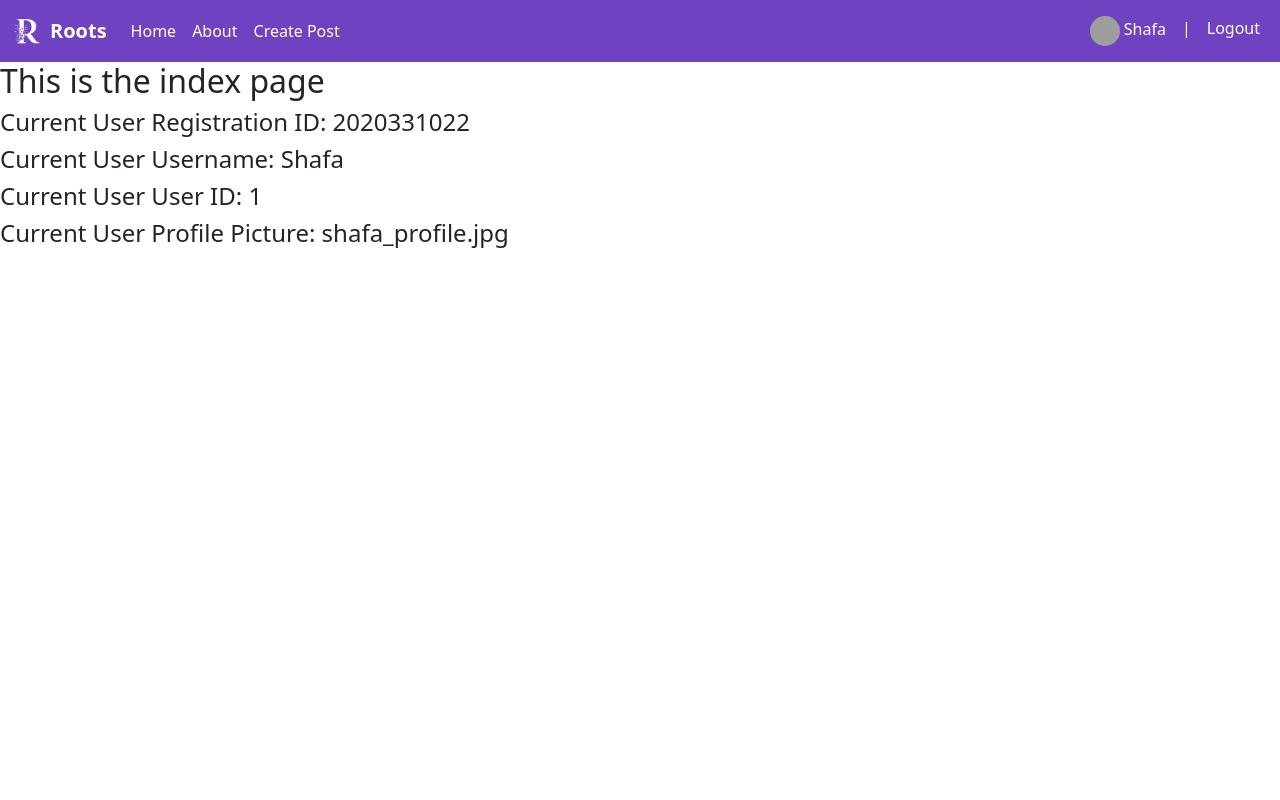
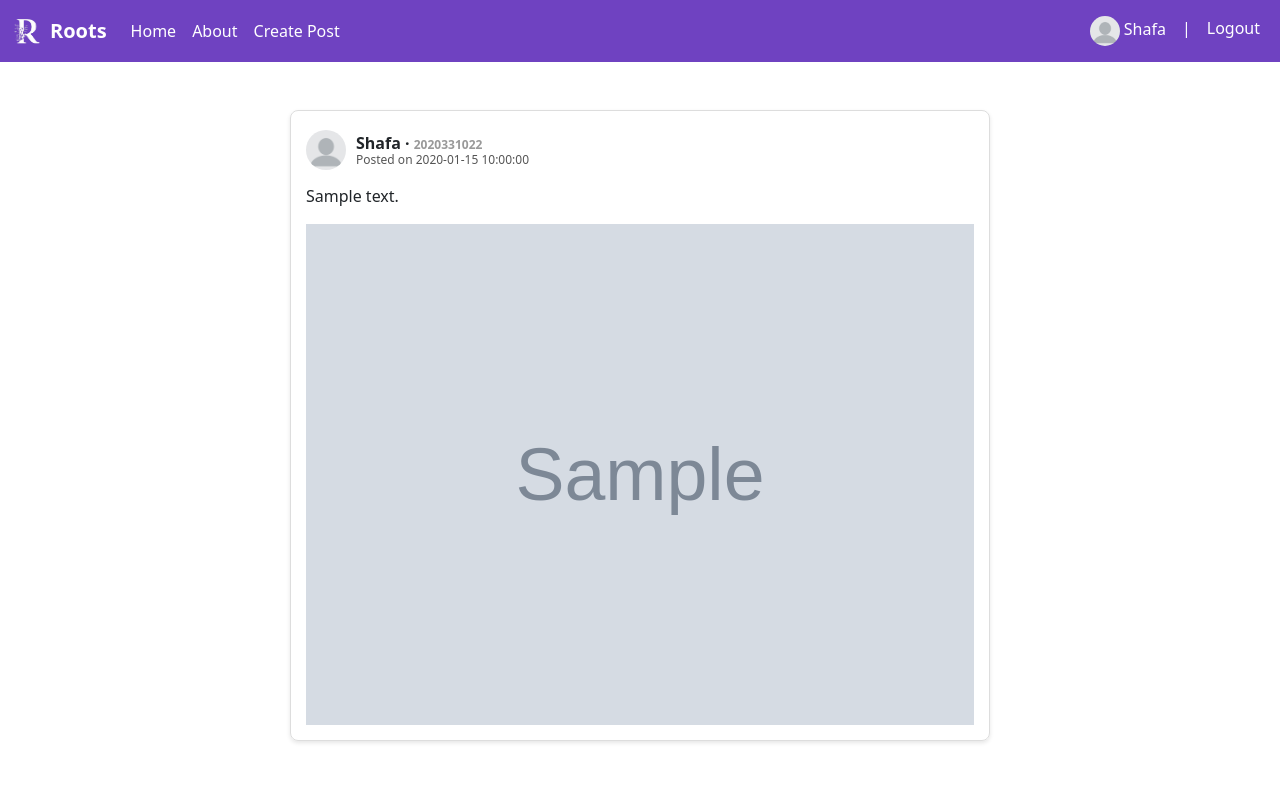
Before and after one commit to ChoncholKumarRay/Roots_SUST_CSE_BLOG, a PHP site: page / in a window 1280 px wide. Run offline with PHP 8.4, Linux system fonts and the light colour scheme; a user stored in the database is signed in; data comes from the database, SQL or seed files in the repository; tables that the repository leaves empty hold one stand-in row (values such as "Sample post"); grey boxes marked "Sample" are stand-in pictures; grey boxes are pictures that could not be loaded.

Commit message:
add view blog post functionalities to the index page

```diff
--- a/css/style.css
+++ b/css/style.css
@@ -130,6 +130,9 @@ img {
 }
 
 .navbar {
+    position: sticky;
+    top: 0;
+    z-index: 1000;
     background-color: #6f42c1;
     color: #fff;
 }
@@ -219,3 +222,59 @@ img {
 
     }
 }
+
+
+.post-card {
+    width: 100%;
+    max-width: 700px;
+    margin: auto;
+    border: 1px solid #ddd;
+    border-radius: 8px;
+    box-shadow: 0 2px 4px rgba(0, 0, 0, 0.1);
+    margin-bottom: 20px;
+}
+
+.post-img {
+    width: 100%;
+    padding: 15px;
+    padding-top: 0px;
+}
+
+.post-text {
+    padding-left: 15px;
+    padding-right: 15px;
+}
+
+
+.post-profile-section {
+    display: flex;
+    align-items: center;
+    padding-top: 10px;
+    padding-left: 15px;
+    padding-bottom: 5px;
+}
+
+.post-profile-section-img {
+    width: 40px;
+    height: 40px;
+    border-radius: 50%;
+    margin-right: 10px;
+}
+
+.post-profile-section .post-profile-info {
+    display: flex;
+    flex-direction: column;
+}
+
+.post-profile-section .post-profile-name {
+    padding-top: 10px;
+    font-weight: bold;
+    margin-bottom: -4px;
+    /* margin-top: -5px; */
+}
+
+.post-profile-section .post-profile-time {
+    font-size: 0.75em;
+    color: #555;
+    padding-bottom: 10px;
+}
--- /dev/null
+++ b/include/functions.inc.php
@@ -0,0 +1,30 @@
+<?php
+
+//Get All Post
+function getAllPost($pdo)
+{
+    $query = "SELECT * FROM post ORDER BY created_at DESC;";
+    $statement = $pdo->prepare($query);
+    $statement->execute();
+
+    if ($statement->rowCount() > 0) {
+        $posts = $statement->fetchAll();
+        return $posts;
+    } else {
+        return 0;
+    }
+}
+
+function getCreatorInfo($pdo, $user_id)
+{
+    $query = "SELECT * FROM users WHERE user_id = $user_id;";
+    $statement = $pdo->prepare($query);
+    $statement->execute();
+
+    if ($statement->rowCount() > 0) {
+        $creator = $statement->fetch();
+        return $creator;
+    } else {
+        return 0;
+    }
+}
--- a/index.php
+++ b/index.php
@@ -33,14 +33,69 @@ if (
         <div class="d-flex flex-column align-items-center justify-content-center">
             <img src="./image/alien.png" alt="Log in to see post" class="shadow m-3 centered-image mb-3">
         </div>
-    <?php } else { ?>
-        <div>
-            <h2>This is the index page</h2>
-            <h4>Current User Registration ID: <?php echo $_SESSION['reg_no'] ?></h4>
-            <h4>Current User Username: <?php echo $_SESSION['username'] ?></h4>
-            <h4>Current User User ID: <?php echo $_SESSION['user_id'] ?></h4>
-            <h4>Current User Profile Picture: <?php echo $_SESSION['profile_picture'] ?></h4>
+    <?php } else {
 
+        include_once './include/db_conn.inc.php';
+        include_once './include/functions.inc.php';
+
+        $posts = getAllPost($pdo);
+    ?>
+        <div class="container mt-5">
+            <div class="d-flex row justify-content-center">
+                <!-- <h1>Got so many posts</h1> -->
+                <?php if ($posts != 0) { ?>
+                    <!-- <h2>At least one post</h2> -->
+
+                    <main class="main-blog">
+
+                        <?php foreach ($posts as $post) {
+                            $creator_name = "Unknown User";
+                            $creator_image = "default_user.jpg";
+                            $creator_reg = "000";
+                            $creator = getCreatorInfo($pdo, $post['user_id']);
+                            if ($creator != 0) {
+                                $creator_name = $creator['username'];
+                                $creator_reg = $creator['reg_no'];
+                                $creator_image = $creator['profile_picture'];
+                            }
+                        ?>
+                            <!-- <h3>Here is one post</h3> -->
+
+                            <div class="post-card mb-5">
+
+                                <div class="post-profile-section">
+                                    <img src="./image/profile/<?php echo $creator_image ?>" class="post-profile-section-img" alt="Profile Image">
+                                    <div class="post-profile-info">
+                                        <span class="post-profile-name"><?php echo $creator_name ?> &middot <span style="font-size: 12px; color: #999;"><?php echo $creator_reg ?></span></span>
+                                        <span class="post-profile-time">Posted on <?php echo $post['created_at'] ?></span>
+                                    </div>
+                                </div>
+
+
+                                <div class="post-text">
+                                    <p>
+                                        <?php echo $post['content'] ?>
+                                    </p>
+                                </div>
+
+                                <?php if ($post['cover_image'] != "default.jpg") { ?>
+                                    <img src="./image/cover/<?php echo $post['cover_image'] ?>" class="post-img" alt="cover_image">
+                                <?php } ?>
+
+
+
+
+                            </div>
+                        <?php } ?>
+                    </main>
+                <?php } else { ?>
+
+                    <div class="alert alert-warning">
+                        No posts yet
+                    </div>
+
+                <?php } ?>
+            </div>
         </div>
 
     <?php } ?>
```
Also changed, not shown: cmd.txt (+18 -0 lines), image/cover/cover_image-66467da0097316.85570366.jpg (deleted), image/cover/cover_image-66467e08eab140.91964088.jpg (deleted), image/cover/cover_image-66467e73cbaf08.67158682.jpg (deleted), image/cover/cover_image-66468072bd5ec.jpg (deleted), image/cover/cover_image-664681084e45720240516215624.jpg (deleted), image/cover/post_image1.jpg (added), image/cover/post_image2.jpg (added), image/cover/post_image3.jpg (added), image/cover/post_image4.jpg (added), image/profile/Sajib_profile.jpg (added), image/profile/sazia_profile.jpg (added), image/profile/shafa_profile.jpg (added).
